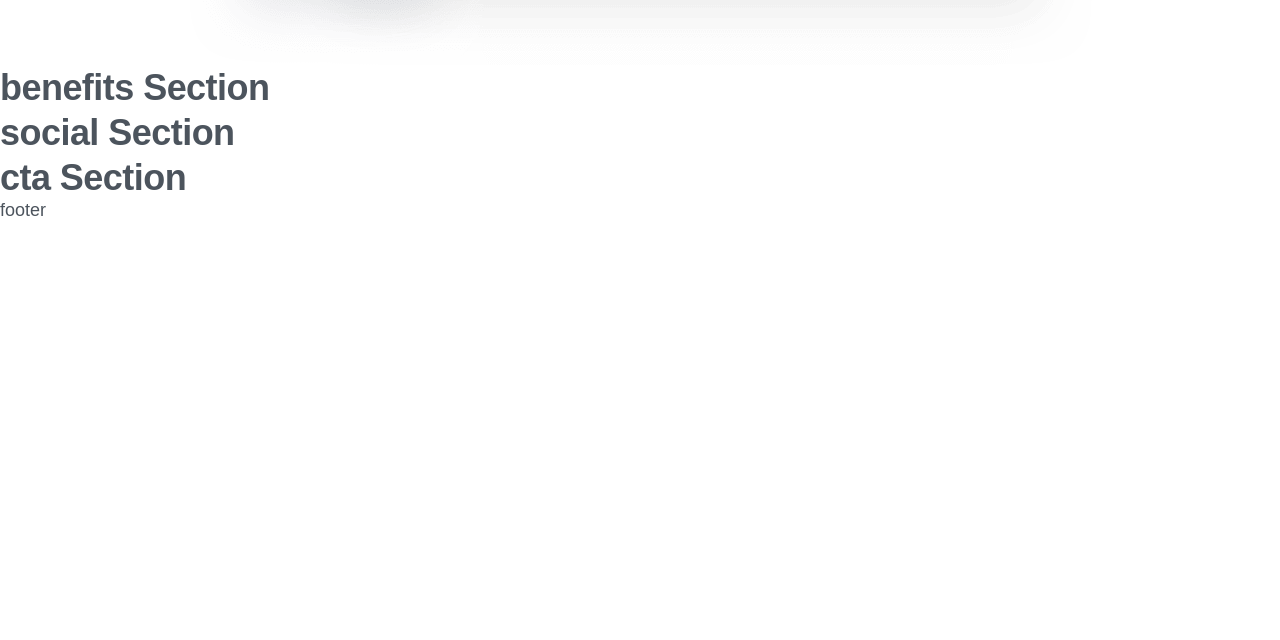
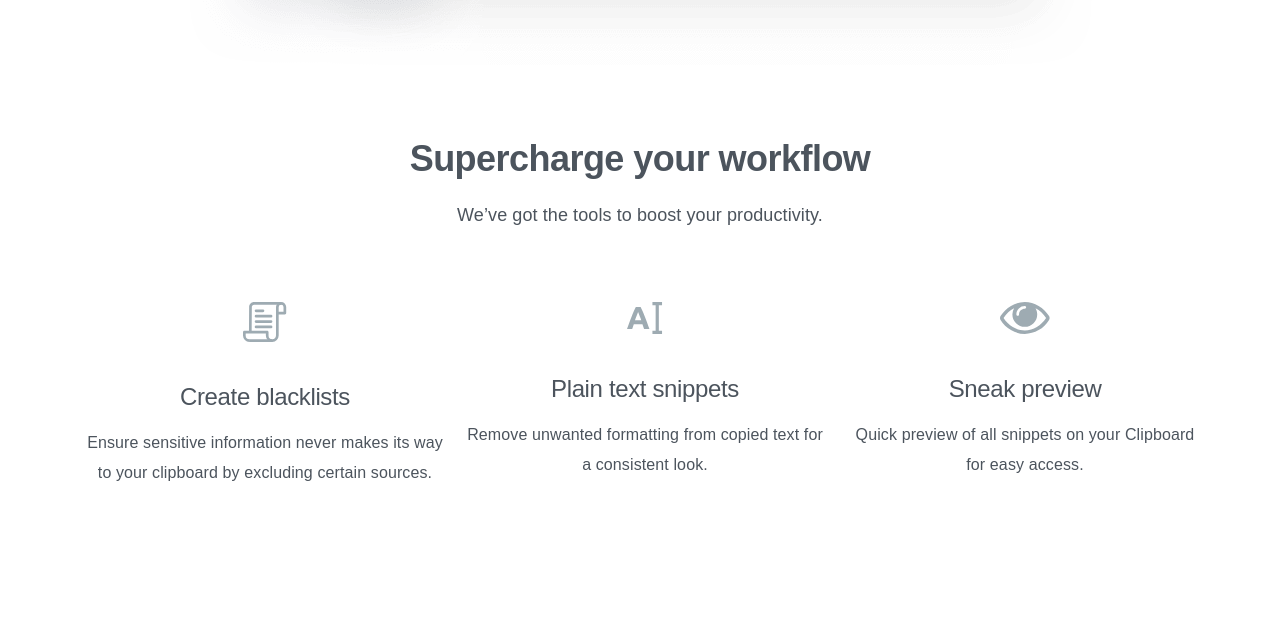
Before and after one commit to MinhKhangTran/w52s_10_11ty_clipboard, an Eleventy site: page src/index.html in a window 1280 px wide. Shown: the part 2393-3033 px from the top of the page. Before the commit the page ends 2614 px from the top, so only its background shows below. Built offline with nearby package versions, Linux system fonts and the light colour scheme; Eleventy itself is replaced by a stand-in of ours; files that its build step writes are made by us from their sources; a web font is replaced by a local one.

Commit message:
:sparkles: social and benefit

```diff
--- /dev/null
+++ b/src/_data/benefits.json
@@ -0,0 +1,20 @@
+[
+  {
+    "id": 1,
+    "title": "Create blacklists",
+    "text": "Ensure sensitive information never makes its way to your clipboard by excluding certain sources.",
+    "icon": "blacklist"
+  },
+  {
+    "id": 2,
+    "title": "Plain text snippets",
+    "text": "Remove unwanted formatting from copied text for a consistent look.",
+    "icon": "text"
+  },
+  {
+    "id": 3,
+    "title": "Sneak preview",
+    "text": "Quick preview of all snippets on your Clipboard for easy access.",
+    "icon": "preview"
+  }
+]
--- /dev/null
+++ b/src/_data/socials.json
@@ -0,0 +1,22 @@
+[
+  {
+    "id": 1,
+    "icon": "google"
+  },
+  {
+    "id": 2,
+    "icon": "ibm"
+  },
+  {
+    "id": 3,
+    "icon": "microsoft"
+  },
+  {
+    "id": 4,
+    "icon": "hp"
+  },
+  {
+    "id": 5,
+    "icon": "vector-graphics"
+  }
+]
--- a/src/_includes/benefits.html
+++ b/src/_includes/benefits.html
@@ -1,3 +1,21 @@
-<section aria-label="benefits Section">
-    <h2 class="h2">benefits Section</h1>
+<section id="benefits" class="container" aria-label="benefits Section">
+  <!-- <pre>{{ benefits | dump }}</pre> -->
+  <h2 class="h2 benefits_title text-center">Supercharge your workflow</h2>
+  <p class="body benefits_subtitle text-center">
+    We’ve got the tools to boost your productivity.
+  </p>
+  <div class="benefits_wrapper">
+    {% for benefit in benefits %}
+    <div class="benefit_wrapper">
+      <img
+        class="benefit_image_{{benefit.id}}"
+        src="/images/icon-{{benefit.icon}}.svg"
+        alt="{{benefit.title}}"
+        aria-hidden="true"
+      />
+      <h3 class="h3 benefit_title text-center">{{benefit.title}}</h3>
+      <p class="body-sm benefit_subtitle text-center">{{benefit.text}}</p>
+    </div>
+    {% endfor %}
+  </div>
 </section>
--- a/src/_includes/cta.html
+++ b/src/_includes/cta.html
@@ -1,3 +1,5 @@
-<section aria-label="cta Section">
-    <h2 class="h2">cta Section</h1>
+<section id="cta" class="container" aria-label="cta Section">
+  {% for social in socials %}
+  <img src="/images/logo-{{social.icon}}.png" alt="{{social.icon}}" />
+  {% endfor %}
 </section>
--- a/src/_includes/social.html
+++ b/src/_includes/social.html
@@ -1,3 +1,5 @@
-<section aria-label="social Section">
-    <h2 class="h2">social Section</h1>
+<section id="social" class="container" aria-label="social Section">
+  {% for social in socials %}
+  <img src="/images/logo-{{social.icon}}.png" alt="{{social.icon}}" />
+  {% endfor %}
 </section>
--- a/src/css/global.css
+++ b/src/css/global.css
@@ -462,11 +462,72 @@ ul {
 /* ----------------------------- */
 /* Benefits                         */
 /* ----------------------------- */
+#benefits {
+  padding-top: 5.625rem;
+}
+.benefits_subtitle {
+  padding-block: 0.75rem 5.625rem;
+}
+.benefits_wrapper {
+  display: flex;
+  flex-direction: column;
+  gap: 3.5rem;
+}
+.benefit_wrapper {
+  display: flex;
+  flex-direction: column;
+  justify-content: center;
+  align-items: center;
+}
 
+.benefit_title {
+  padding-block: 2.5rem 1.125rem;
+}
+
+@media (min-width: 420px) {
+  #benefits {
+    padding-top: 4.4375rem;
+  }
+  .benefits_subtitle {
+    padding-block: 1.1875rem 4.5rem;
+  }
+  .benefits_wrapper {
+    flex-direction: row;
+    gap: 1.25rem;
+  }
+  .benefit_wrapper {
+    justify-content: flex-start;
+  }
+  .benefit_title {
+    padding-block: 2.5rem 1rem;
+  }
+  .benefit_subtitle {
+    width: 360px;
+  }
+}
 /* ----------------------------- */
 /* Social                         */
 /* ----------------------------- */
-
+#social {
+  padding-top: 8.125rem;
+  display: flex;
+  flex-direction: column;
+  gap: 4rem;
+  justify-content: center;
+}
+#social img {
+  margin-inline: auto;
+}
+@media (min-width: 420px) {
+  #social {
+    padding-top: 9.875rem;
+    display: flex;
+    flex-direction: row;
+  }
+  #social img {
+    align-self: center;
+  }
+}
 /* ----------------------------- */
 /* CTA                         */
 /* ----------------------------- */
```
